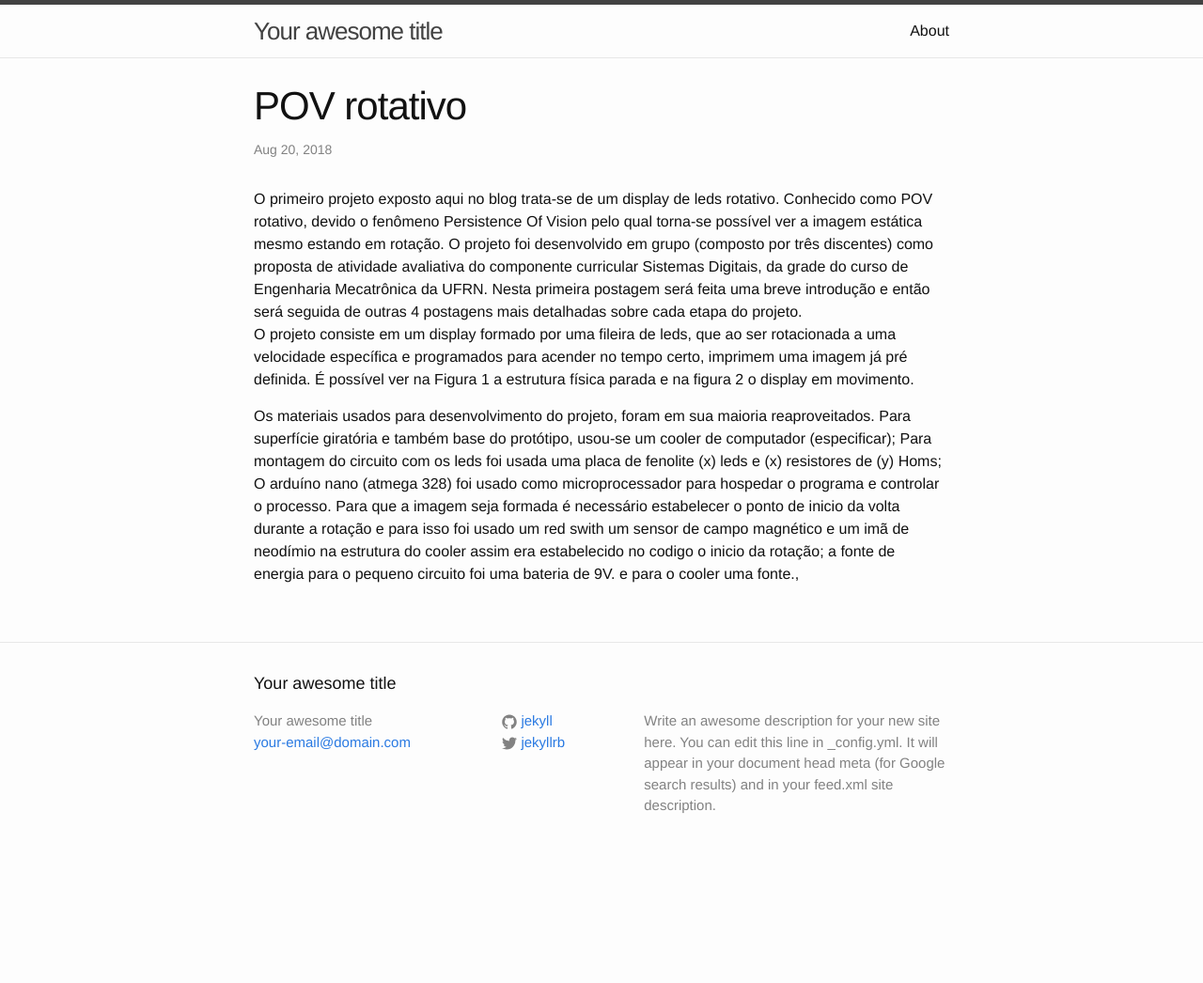
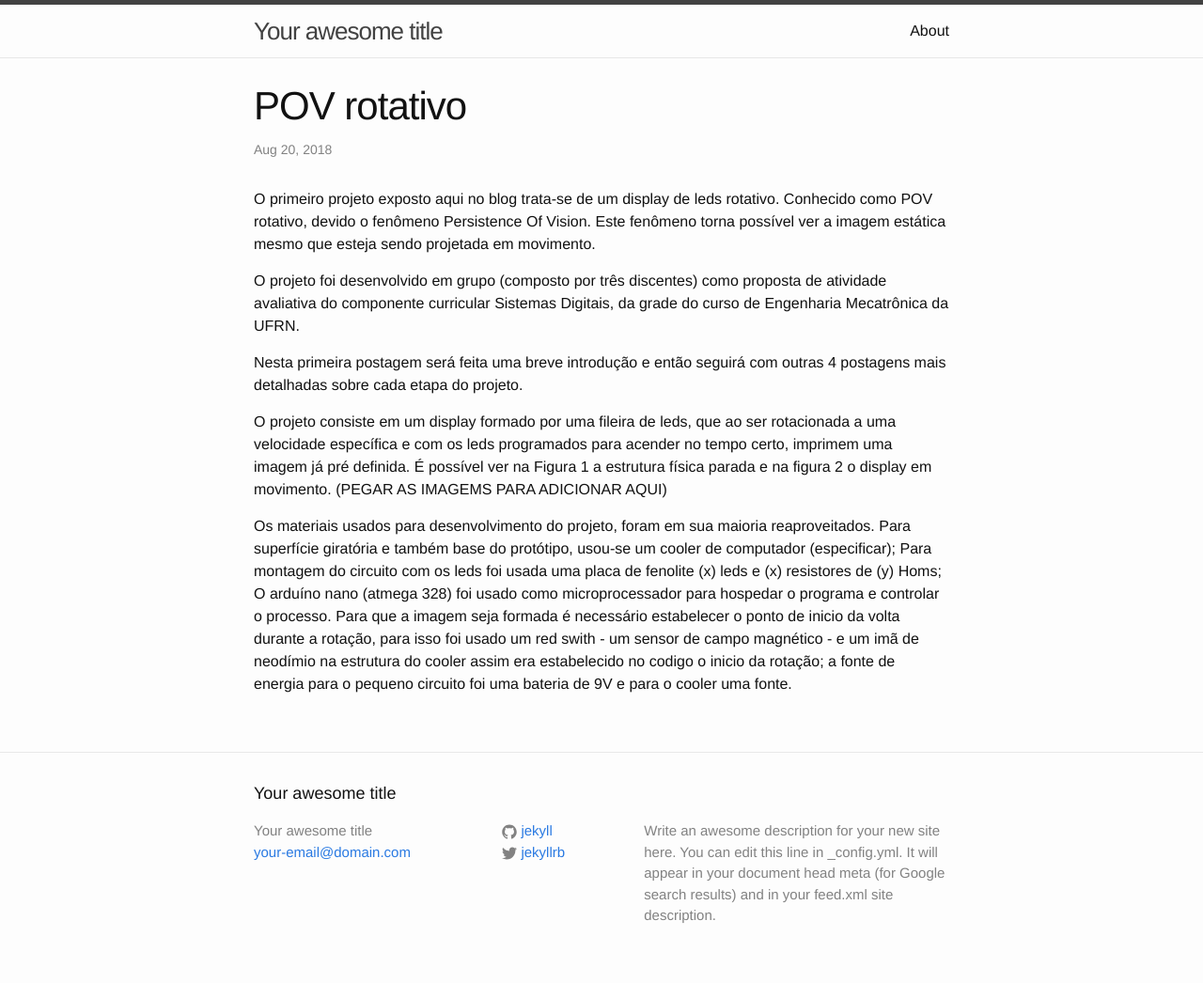
Before and after one commit to mariaelenasilveira/mariaelenasilveira.github.io, a Jekyll site: the page built from _posts/2018-08-20-welcome-to-jekyll.markdown, in a window 1280 px wide. Shown: the whole page at 94% size. Built offline with Jekyll 4.4.1, drawn with Linux system fonts in a browser that asks for light colours; before the commit the page ends 929 px from its top, so only the background shows below that.

Commit message:
novo post

```diff
--- a/_posts/2018-08-20-welcome-to-jekyll.markdown
+++ b/_posts/2018-08-20-welcome-to-jekyll.markdown
@@ -7,19 +7,20 @@ categories: jekyll update
 
 
 O primeiro projeto exposto aqui no blog trata-se de um display de leds rotativo.
-Conhecido como POV rotativo, devido o fenômeno Persistence Of Vision pelo qual torna-se possível ver a imagem estática mesmo estando em rotação.
+Conhecido como POV rotativo, devido o fenômeno Persistence Of Vision. Este fenômeno torna possível ver a imagem estática mesmo que esteja sendo projetada em movimento.
+
 O projeto foi desenvolvido em grupo (composto por três discentes) como proposta de atividade avaliativa do componente curricular Sistemas Digitais, da grade do curso de Engenharia Mecatrônica da UFRN.
-Nesta primeira postagem será feita uma breve introdução
-e então será seguida de outras 4 postagens mais detalhadas sobre cada etapa do projeto.
-O projeto consiste em um display formado por uma fileira de leds, que ao ser rotacionada a uma velocidade específica e programados para acender no tempo certo, imprimem uma imagem já pré definida. É possível ver na Figura 1 a estrutura física parada e na figura 2 o display em movimento.
+
+Nesta primeira postagem será feita uma breve introdução e então seguirá com outras 4 postagens mais detalhadas sobre cada etapa do projeto.
+
+O projeto consiste em um display formado por uma fileira de leds, que ao ser rotacionada a uma velocidade específica e com os leds programados para acender no tempo certo, imprimem uma imagem já pré definida. É possível ver na Figura 1 a estrutura física parada e na figura 2 o display em movimento.
+(PEGAR AS IMAGEMS PARA ADICIONAR AQUI)
 
 Os materiais usados para desenvolvimento do projeto, foram em sua maioria reaproveitados.
 Para superfície giratória e também base do protótipo, usou-se um cooler de computador (especificar);
 Para montagem do circuito  com os leds foi usada uma placa de fenolite (x) leds e (x) resistores de (y) Homs;
 O arduíno nano (atmega 328) foi usado como microprocessador para hospedar o programa e controlar o processo.
-Para que a imagem seja formada é necessário estabelecer o ponto de inicio da volta durante a rotação e para isso foi usado um red swith um sensor de campo magnético e um imã de neodímio na estrutura do cooler assim era estabelecido no codigo o inicio da rotação;
-a fonte de energia para o pequeno circuito foi uma bateria de 9V.
-e para o cooler uma fonte.,
+Para que a imagem seja formada é necessário estabelecer o ponto de inicio da volta durante a rotação, para isso foi usado um red swith - um sensor de campo magnético - e um imã de neodímio na estrutura do cooler assim era estabelecido no codigo o inicio da rotação; a fonte de energia para o pequeno circuito foi uma bateria de 9V e para o cooler uma fonte.
 
 [jekyll-docs]: http://jekyllrb.com/docs/home
 [jekyll-gh]:   https://github.com/jekyll/jekyll
```
